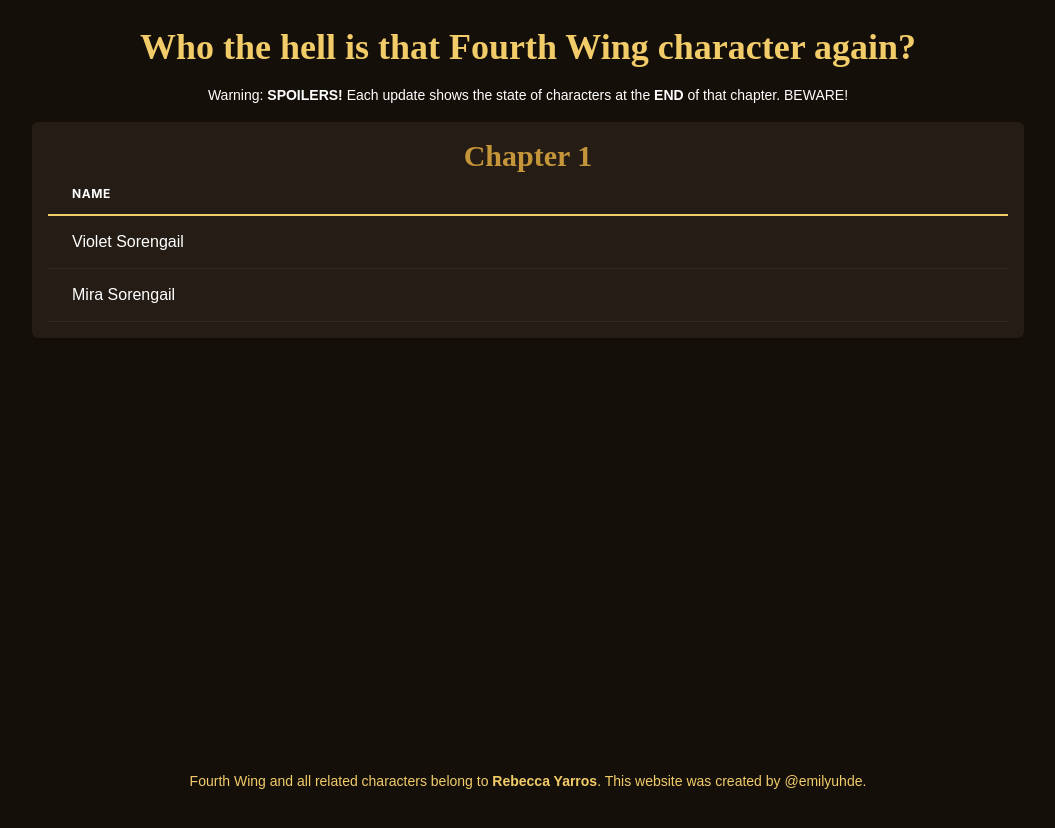
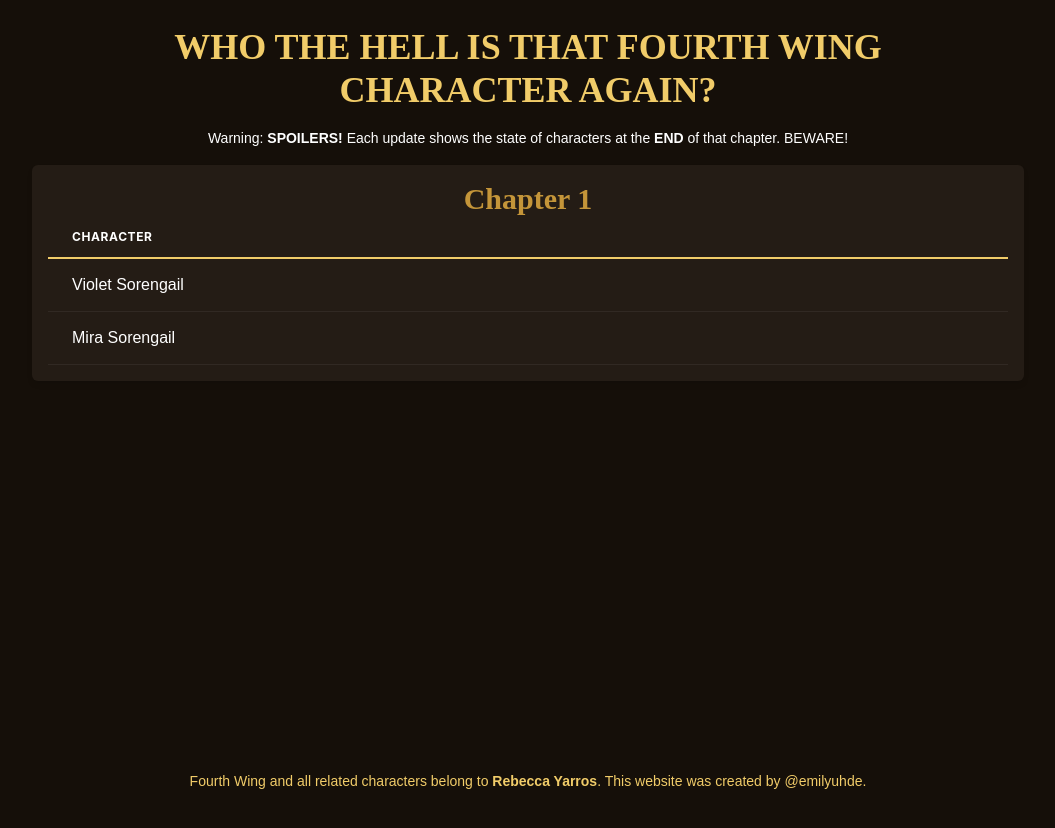
Before and after one commit to emilyuhde/who-is-that, a React (Vite) app: page / in a window 1280 px wide. Shown: the top 828 px of the page, without its empty margins (112-1167 px from the left). Built offline with nearby package versions, Linux system fonts and the light colour scheme; a web font is replaced by a local one.

Commit message:
minor adjustments

```diff
--- a/index.html
+++ b/index.html
@@ -2,7 +2,7 @@
 <html lang="en">
   <head>
     <meta charset="UTF-8" />
-    <title>My Single-Page App</title>
+    <title>Who the hell is that Fourth Wing character again?</title>
     <!-- This will include client-side script built by Vite -->
   </head>
   <body>
--- a/src/components/ScrollytellingTable.jsx
+++ b/src/components/ScrollytellingTable.jsx
@@ -66,7 +66,7 @@
             maxWidth={{ base: "90%", md: "80%", lg: "70%" }} // Allows heading to expand on wider screens
             mx="auto" // Centers the heading
           >
-            Who the hell is that Fourth Wing character again?
+            WHO THE HELL IS THAT FOURTH WING CHARACTER AGAIN?
           </Heading>
 
           <Text fontSize="sm" color={colors.text}>
@@ -81,7 +81,7 @@
             <Table variant="simple" colorScheme="whiteAlpha">
               <Thead>
                 <Tr>
-                  <Th color={colors.text} borderBottom="2px solid #F1CC69">Name</Th>
+                  <Th color={colors.text} borderBottom="2px solid #F1CC69">Character</Th>
                   {showDragonColumn && <Th color={colors.text} borderBottom="2px solid #F1CC69">Dragon</Th>} {/* Show column only in Chapter 5 */}
                 </Tr>
               </Thead>
```
